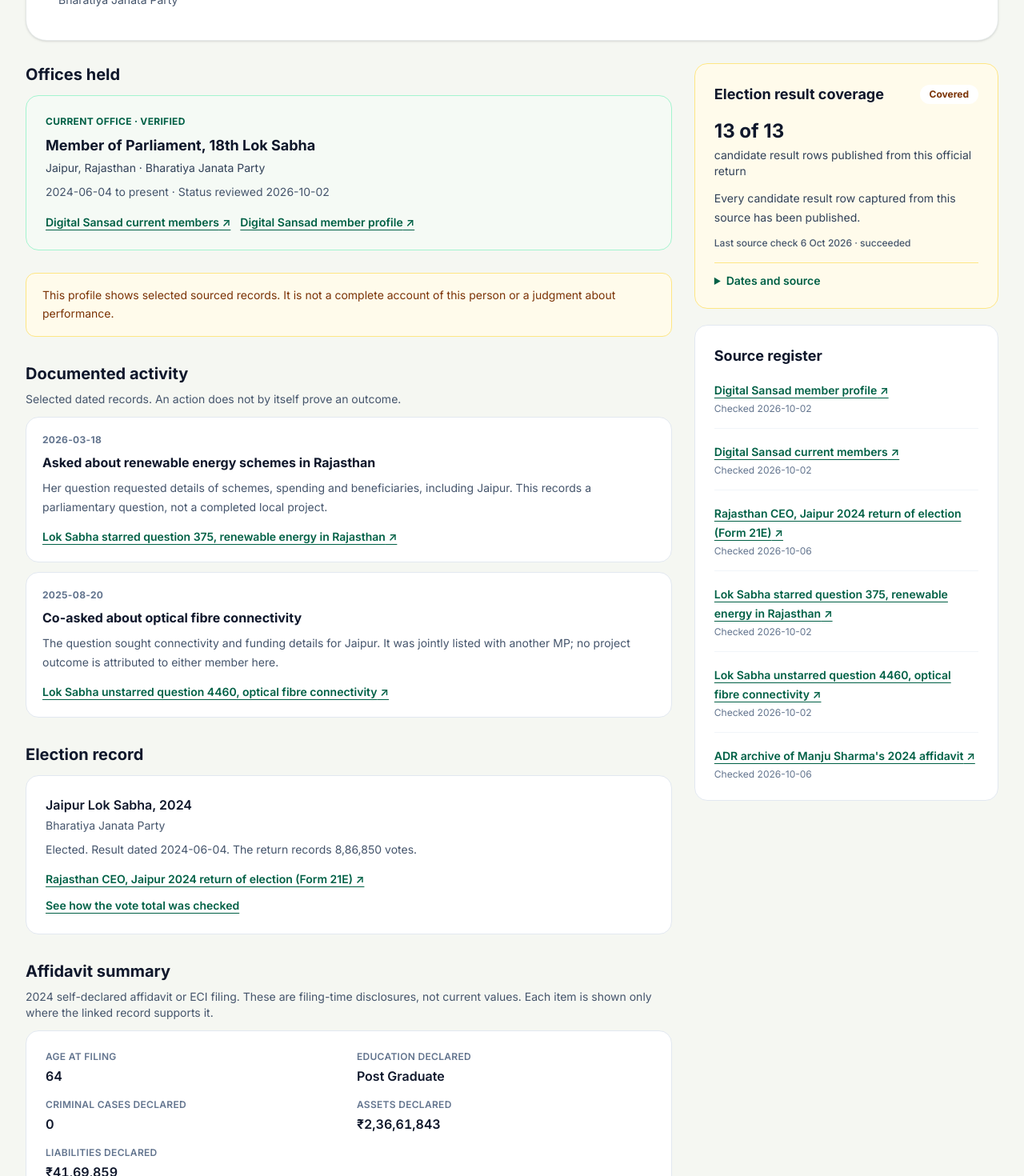
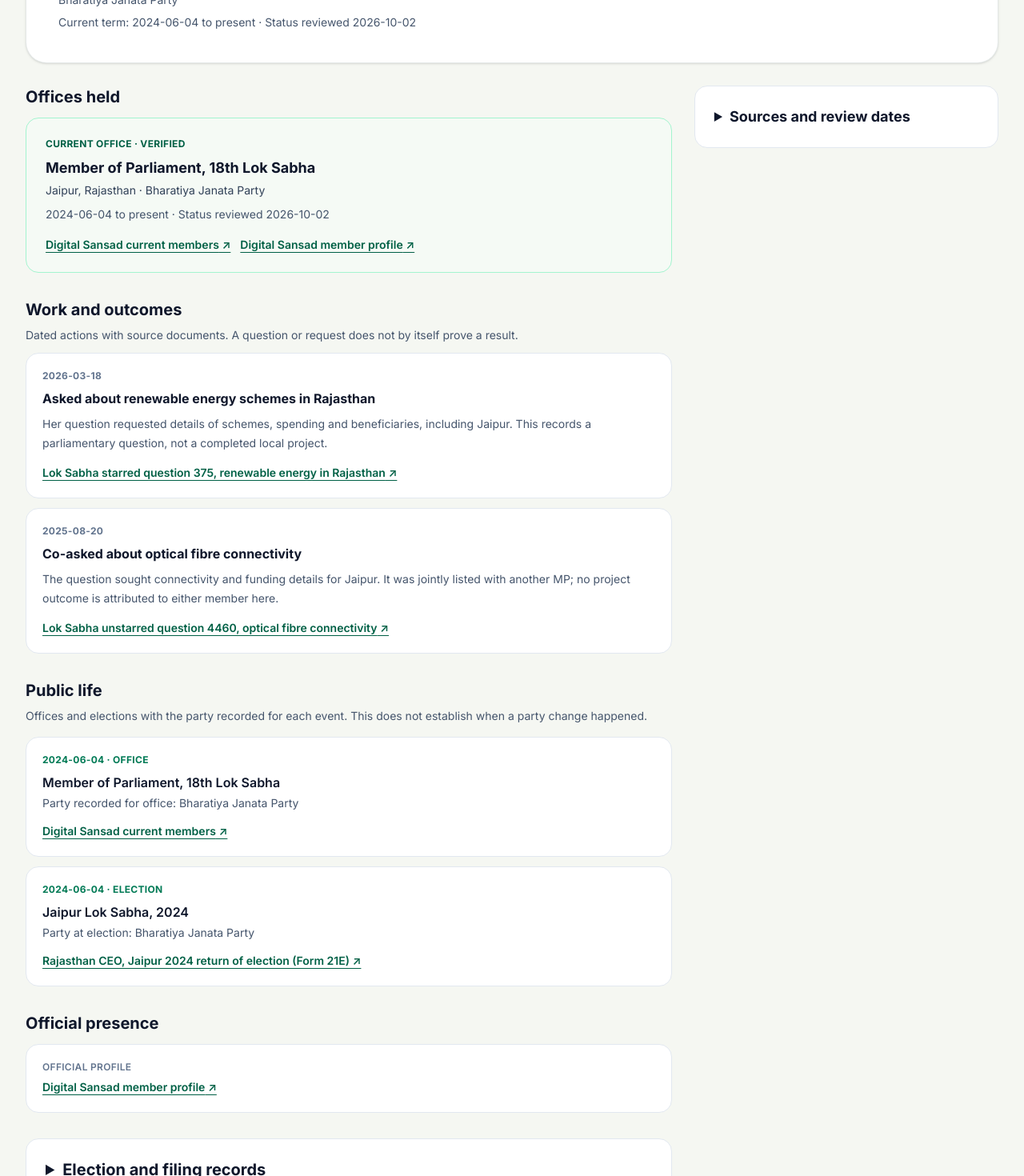
Before and after one commit to sourabh69733/vote-better, a Next.js app in the folder web/: page /people/manju-sharma in a window 1280 px wide. Shown: the part 340-1810 px from the top of the page at 80% size. Built offline with nearby package versions, Linux system fonts and the light colour scheme.

Commit message:
web: organize profiles by glance work and public life

```diff
--- a/web/app/people/[slug]/page.tsx
+++ b/web/app/people/[slug]/page.tsx
@@ -4,7 +4,6 @@ import { notFound } from "next/navigation";
 import { getAreaForPerson } from "@/lib/civic-area";
 import { getPersonProfile, getProfileSource, listPersonSlugs, type SourceRecord } from "@/lib/verified-profile";
 import { getJaipurVoteTraceId } from "@/lib/publication";
-import { ResultCoverage } from "@/components/ResultCoverage";
 
 interface PageProps {
   params: Promise<{ slug: string }>;
@@ -36,6 +35,7 @@ export default async function PersonPage({ params }: PageProps) {
   const area = getAreaForPerson(slug);
   const office = profile.officeTerms.find((term) => !term.endedOn);
   const election = profile.candidacies[0];
+  const electionStatus = election ? election.status[0].toUpperCase() + election.status.slice(1) : "";
   const voteTraceId = getJaipurVoteTraceId(profile.slug);
 
   return (
@@ -46,19 +46,20 @@ export default async function PersonPage({ params }: PageProps) {
 
       <header className={`mt-6 grid gap-8 rounded-[26px] border border-emerald-950/10 bg-white p-6 shadow-sm sm:p-8 lg:items-end lg:p-10 ${office ? "" : "lg:grid-cols-[minmax(0,1fr)_300px]"}`}>
         <div>
-          <p className="text-xs font-bold uppercase tracking-widest text-emerald-700">Person profile · reviewed {profile.reviewedOn}</p>
+          <p className="text-xs font-bold uppercase tracking-widest text-emerald-700">At a glance · reviewed {profile.reviewedOn}</p>
           <h1 className="mt-3 text-4xl font-extrabold tracking-tight text-slate-900 sm:text-5xl">{profile.name}</h1>
           {office && <>
             <p className="mt-4 text-base text-slate-700">{office.title} · {office.constituency}, {office.state}</p>
             <p className="mt-1 text-sm text-slate-600">{office.party}</p>
+            <p className="mt-2 text-sm text-slate-600">Current term: {office.startedOn} to present · Status reviewed {office.reviewedOn}</p>
           </>}
           {!office && election && <>
-            <p className="mt-4 text-base text-slate-700">{election.election} · {election.status === "elected" ? "Elected in 2024" : "Not elected in 2024"}</p>
+            <p className="mt-4 text-base text-slate-700">{election.election} · {electionStatus}</p>
             {election.party && <p className="mt-1 text-sm text-slate-600">{election.party}</p>}
           </>}
         </div>
         {!office && election && <div className="rounded-2xl bg-[#eaf4ec] p-5">
-          <p className="text-xs font-bold uppercase tracking-wider text-emerald-800">2024 result</p>
+          <p className="text-xs font-bold uppercase tracking-wider text-emerald-800">Election result</p>
           {election.votes !== undefined && <p className="mt-2 text-3xl font-bold tabular-nums text-slate-900">{election.votes.toLocaleString("en-IN")} <span className="text-sm font-medium text-slate-600">votes</span></p>}
           {election.resultDate && <p className="mt-1 text-xs text-slate-600">Declared {election.resultDate}</p>}
           <div className="mt-3"><EvidenceLink source={getProfileSource(profile, election.sourceId)} /></div>
@@ -78,13 +79,9 @@ export default async function PersonPage({ params }: PageProps) {
             </article>)}</div>
           </section>}
 
-          <p className="mt-7 rounded-xl border border-amber-200 bg-amber-50 px-5 py-4 text-sm leading-relaxed text-amber-900">
-            This profile shows selected sourced records. It is not a complete account of this person or a judgment about performance.
-          </p>
-
           {profile.activities.length > 0 && <section className="mt-8" aria-labelledby="activity-heading">
-            <h2 id="activity-heading" className="text-xl font-bold text-slate-900">Documented activity</h2>
-            <p className="mt-2 text-sm text-slate-600">Selected dated records. An action does not by itself prove an outcome.</p>
+            <h2 id="activity-heading" className="text-xl font-bold text-slate-900">Work and outcomes</h2>
+            <p className="mt-2 text-sm text-slate-600">Dated actions with source documents. A question or request does not by itself prove a result.</p>
             <div className="mt-3 grid gap-3">
               {profile.activities.map((activity) => <article key={activity.sourceId} className="rounded-2xl border border-slate-200 bg-white p-5">
                 <p className="text-xs font-bold uppercase tracking-wide text-slate-500">{activity.date}</p>
@@ -95,13 +92,38 @@ export default async function PersonPage({ params }: PageProps) {
             </div>
           </section>}
 
+          {profile.timeline.length > 0 && <section className="mt-8" aria-labelledby="timeline-heading">
+            <h2 id="timeline-heading" className="text-xl font-bold text-slate-900">Public life</h2>
+            <p className="mt-2 text-sm text-slate-600">Offices and elections with the party recorded for each event. This does not establish when a party change happened.</p>
+            <ol className="mt-4 grid gap-3">{profile.timeline.map((event) => <li key={`${event.kind}-${event.date}-${event.title}`} className="rounded-2xl border border-slate-200 bg-white p-5">
+              <p className="text-xs font-bold uppercase tracking-wide text-emerald-700">{event.date} · {event.kind === "office" ? "Office" : "Election"}</p>
+              <h3 className="mt-2 font-semibold text-slate-900">{event.title}</h3>
+              {event.party && <p className="mt-1 text-sm text-slate-600">{event.kind === "office" ? "Party recorded for office" : "Party at election"}: {event.party}</p>}
+              <div className="mt-3"><EvidenceLink source={getProfileSource(profile, event.sourceId)} /></div>
+            </li>)}</ol>
+          </section>}
+
+          {profile.publicProfiles.length > 0 && <section className="mt-8" aria-labelledby="presence-heading">
+            <h2 id="presence-heading" className="text-xl font-bold text-slate-900">Official presence</h2>
+            <div className="mt-3 flex flex-wrap gap-3 rounded-2xl border border-slate-200 bg-white p-5">
+              {profile.publicProfiles.map((link) => <div key={link.sourceId}>
+                <p className="mb-1 text-xs font-semibold uppercase tracking-wide text-slate-500">{link.label}</p>
+                <EvidenceLink source={getProfileSource(profile, link.sourceId)} />
+              </div>)}
+            </div>
+          </section>}
+
+          {(election || profile.disclosures.length > 0) && <details className="mt-8 rounded-2xl border border-slate-200 bg-white p-5 sm:p-6">
+            <summary className="cursor-pointer text-xl font-bold text-slate-900">Election and filing records</summary>
+            <p className="mt-3 text-sm text-slate-600">Election results and information declared at filing time. Open a source to check each claim.</p>
+
           {election && <section className="mt-8" aria-labelledby="election-heading">
             <h2 id="election-heading" className="text-xl font-bold text-slate-900">Election record</h2>
             <div className="mt-3 rounded-2xl border border-slate-200 bg-white p-6">
               <p className="font-semibold text-slate-900">{election.election}</p>
               {election.party && <p className="mt-1 text-sm text-slate-600">{election.party}</p>}
               <p className="mt-2 text-sm leading-6 text-slate-600">
-                {election.status === "elected" ? "Elected" : "Not elected"}.
+                {electionStatus}.
                 {election.resultDate ? ` Result dated ${election.resultDate}.` : ""}
                 {election.votes !== undefined && ` The return records ${election.votes.toLocaleString("en-IN")} votes.`}
               </p>
@@ -124,19 +146,20 @@ export default async function PersonPage({ params }: PageProps) {
               <div className="mt-5 border-t border-slate-100 pt-4"><EvidenceLink source={getProfileSource(profile, disclosure.sourceId)} /></div>
             </div>
           </section>)}
+          </details>}
         </div>
 
-        <aside className="grid gap-5 xl:sticky xl:top-24">
-          {area && <ResultCoverage areaId={area.id} />}
-          <section className="rounded-2xl border border-slate-200 bg-white p-6" aria-labelledby="sources-heading">
-            <h2 id="sources-heading" className="text-lg font-bold text-slate-900">Source register</h2>
+        <aside>
+          <details className="rounded-2xl border border-slate-200 bg-white p-6">
+            <summary className="cursor-pointer text-lg font-bold text-slate-900">Sources and review dates</summary>
+            <p className="mt-3 text-sm text-slate-600">This is a selected record, not a complete account of this person or a judgment about performance.</p>
             <ul className="mt-4 grid gap-4">
               {profile.sources.map((source) => <li key={source.id} className="border-b border-slate-100 pb-4 last:border-b-0 last:pb-0">
                 <EvidenceLink source={source} />
                 <p className="mt-1 text-xs text-slate-500">Checked {source.checkedOn}</p>
               </li>)}
             </ul>
-          </section>
+          </details>
         </aside>
       </div>
     </div>
```
Also changed, not shown: 1 other file (tests, documents, lock files or other folders).
